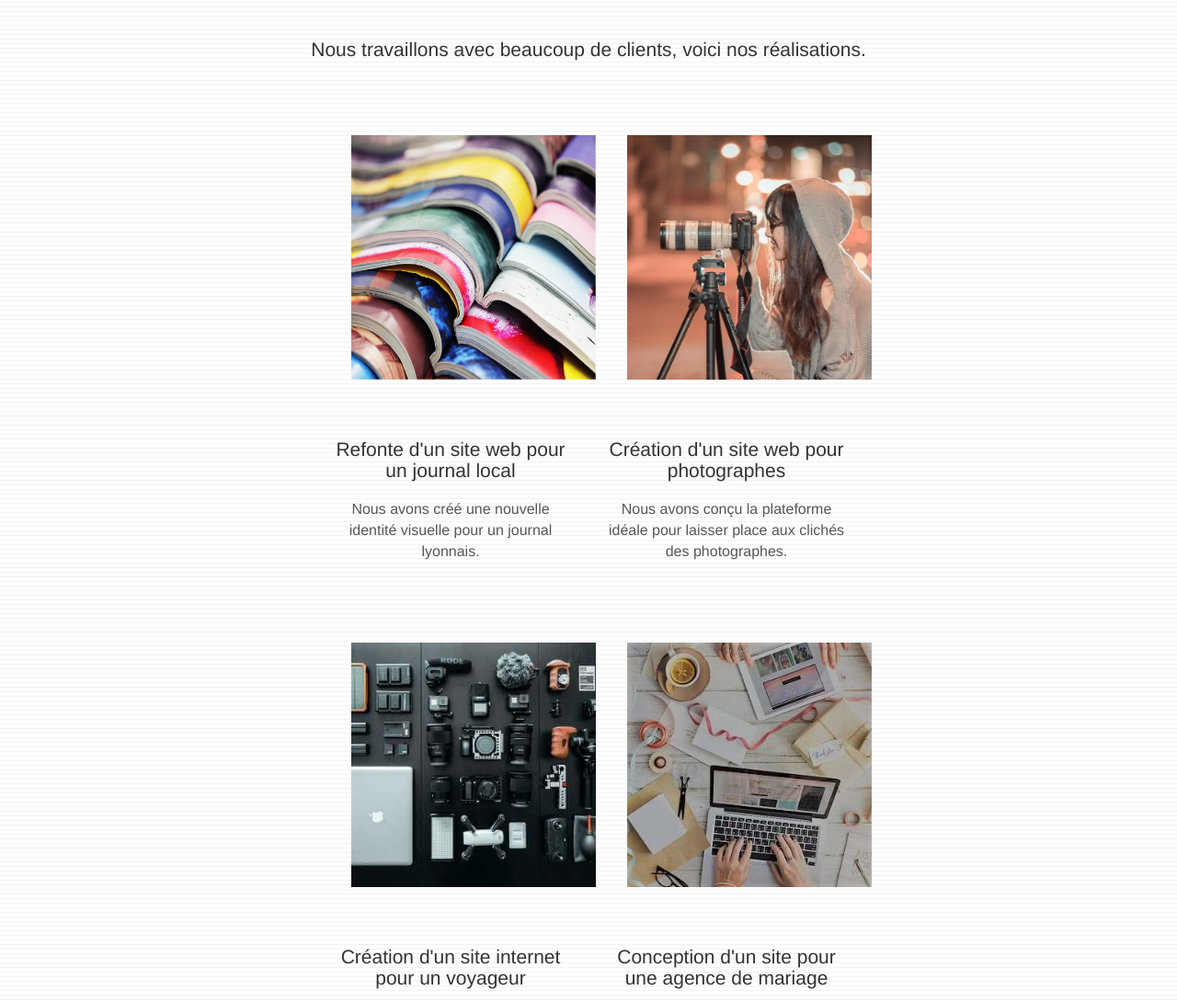
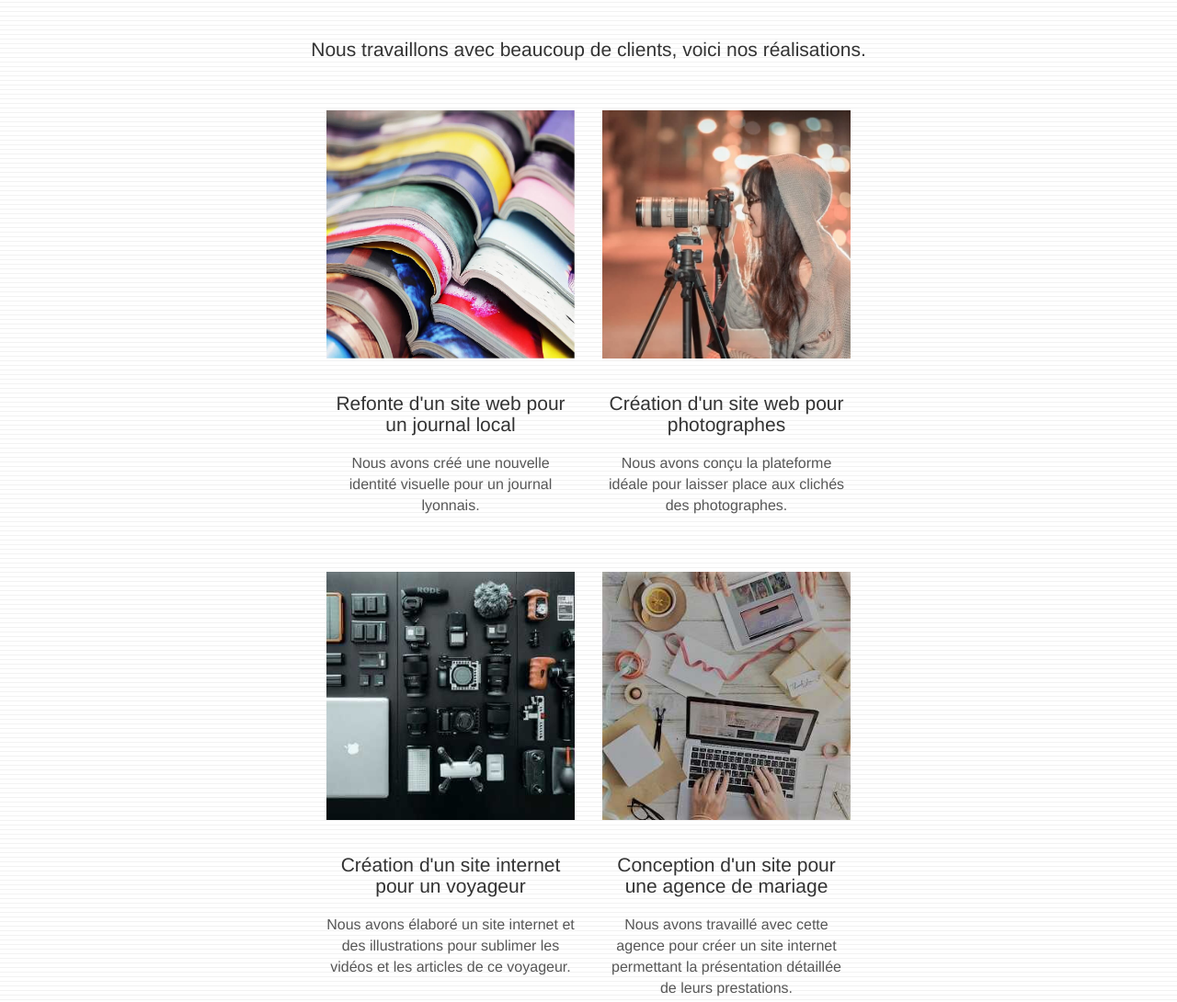
Before and after one commit to Biquetteishere/JulienKemena_4_29072021, a plain HTML site: page index.html in a window 1280 px wide. Shown: the part 1840-2930 px from the top of the page at 92% size. Drawn offline with Linux system fonts and the light colour scheme.

Commit message:
finition de la page 1

```diff
--- a/style.css
+++ b/style.css
@@ -556,11 +556,9 @@ button {
 
 a[data-lightbox] {
   position: relative;
-  display: block;
+  display: flex;
   text-align: center;
-  width: 320px;
-  margin: 0px auto;
-  padding: 27px;
+  justify-content: center;
 }
 
 a[data-lightbox]:hover::before {
```
